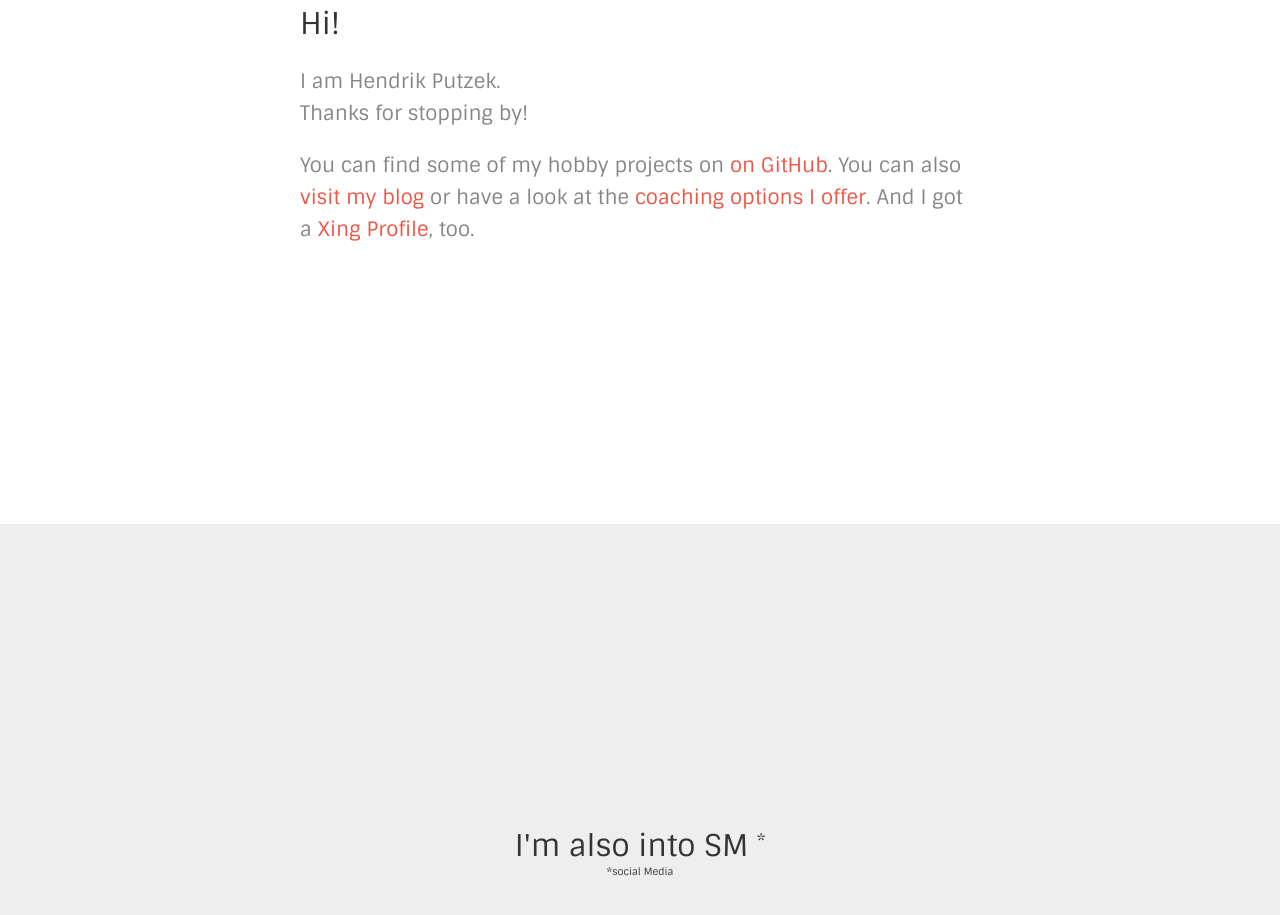
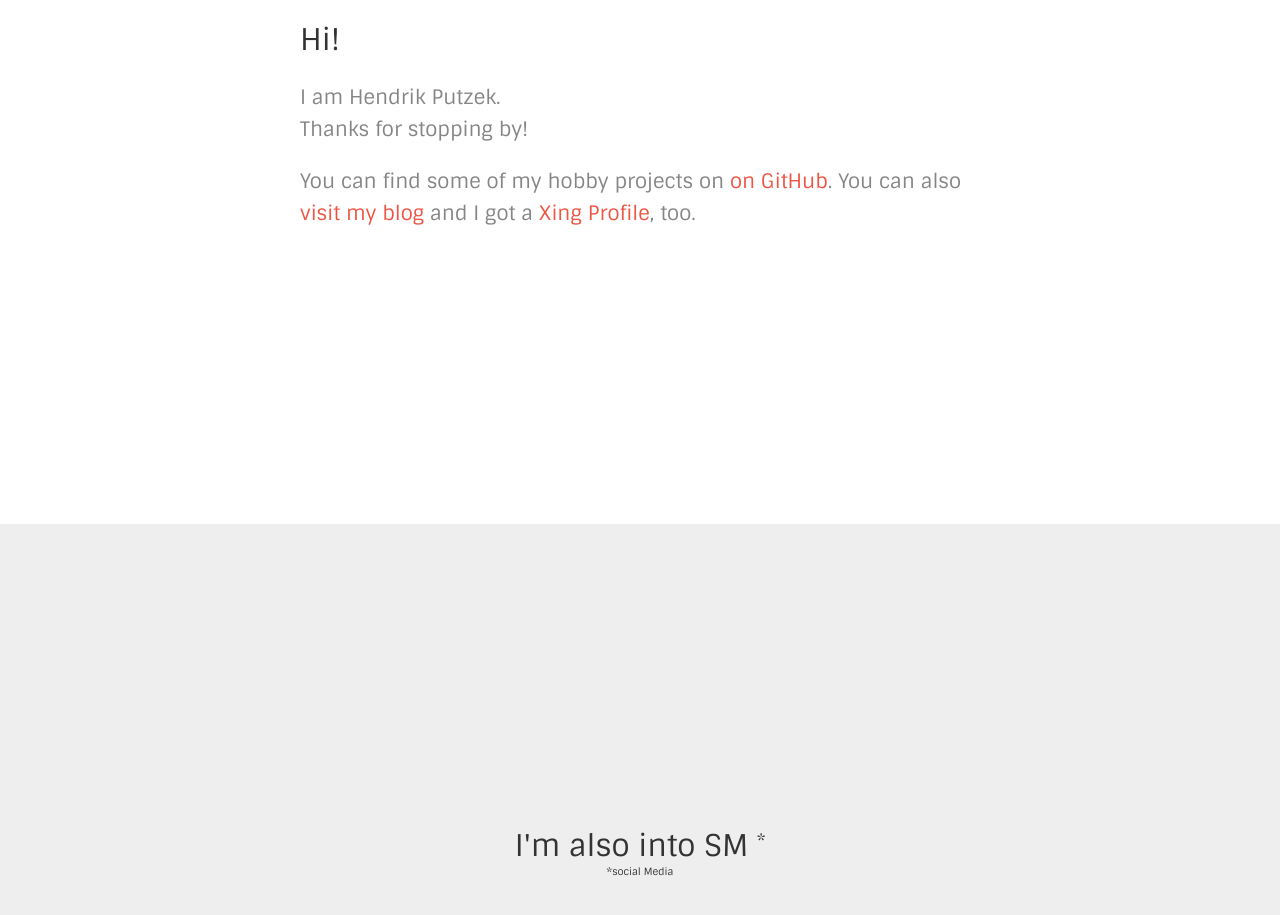
Before and after one commit to hputzek/hputzek.github.io, a website: page index.html in a window 1280 px wide. Shown: the part 1076-1991 px from the top of the page. Drawn offline with nearby package versions, Linux system fonts and the light colour scheme.

Commit message:
Edited text of mainpage

```diff
--- a/index.html
+++ b/index.html
@@ -62,8 +62,8 @@ window.Modernizr=function(e,t,n){function r(e){b.cssText=e}function o(e,t){retur
 			Thanks for stopping by!</p>
 		<p>
 		You can find some of my hobby projects on <a href="https://github.com/hputzek" id="view-on-github" ><span>on GitHub</span></a>.
-		You can also <a href="http://blog.putzek.com" class="tooltip tooltip-top" data-tooltip="Go, go go!">visit my blog</a> or have a look at the <a href="https://coaches.xing.com/coaches/12441289">coaching options I offer</a>.
-		 And I got a <a href="https://www.xing.com/profile/Hendrik_Putzek" class="tooltip tooltip-top" data-tooltip="*whoop whoop*">Xing Profile</a>, too. </p>
+		You can also <a href="http://blog.putzek.com" class="tooltip tooltip-top" data-tooltip="Go, go go!">visit my blog</a>
+		 and I got a <a href="https://www.xing.com/profile/Hendrik_Putzek" class="tooltip tooltip-top" data-tooltip="*whoop whoop*">Xing Profile</a>, too. </p>
 
 	</div>
 </section><!-- cd-section -->
```
Also changed, not shown: src/index.html (+2 -2 lines).
